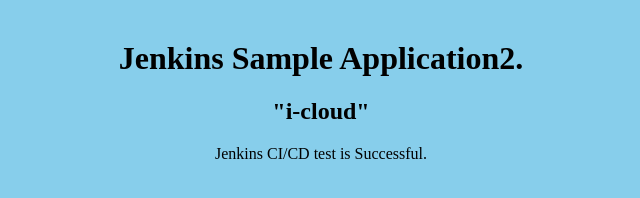
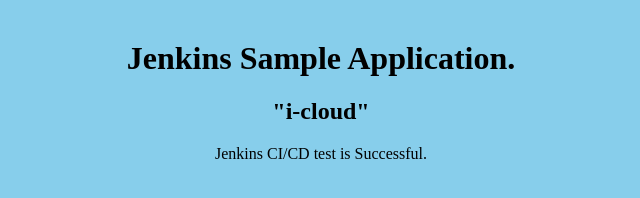
Before and after one commit to AhnCoder/jenkins_test, a plain HTML site: page index.html in a window 1280 px wide. Shown: the whole page, without its empty margins (319-959 px from the left). Drawn offline with Linux system fonts and the light colour scheme.

Commit message:
Update index.html

```diff
--- a/index.html
+++ b/index.html
@@ -6,7 +6,7 @@
  </head>
  <body>
   <div style=color:black;text-align:center>
-   <h1> Jenkins Sample Application2. </h1>
+   <h1> Jenkins Sample Application. </h1>
    <h2> "i-cloud" </h2>
     <p>Jenkins CI/CD test is Successful.</p>
   </div>
```
